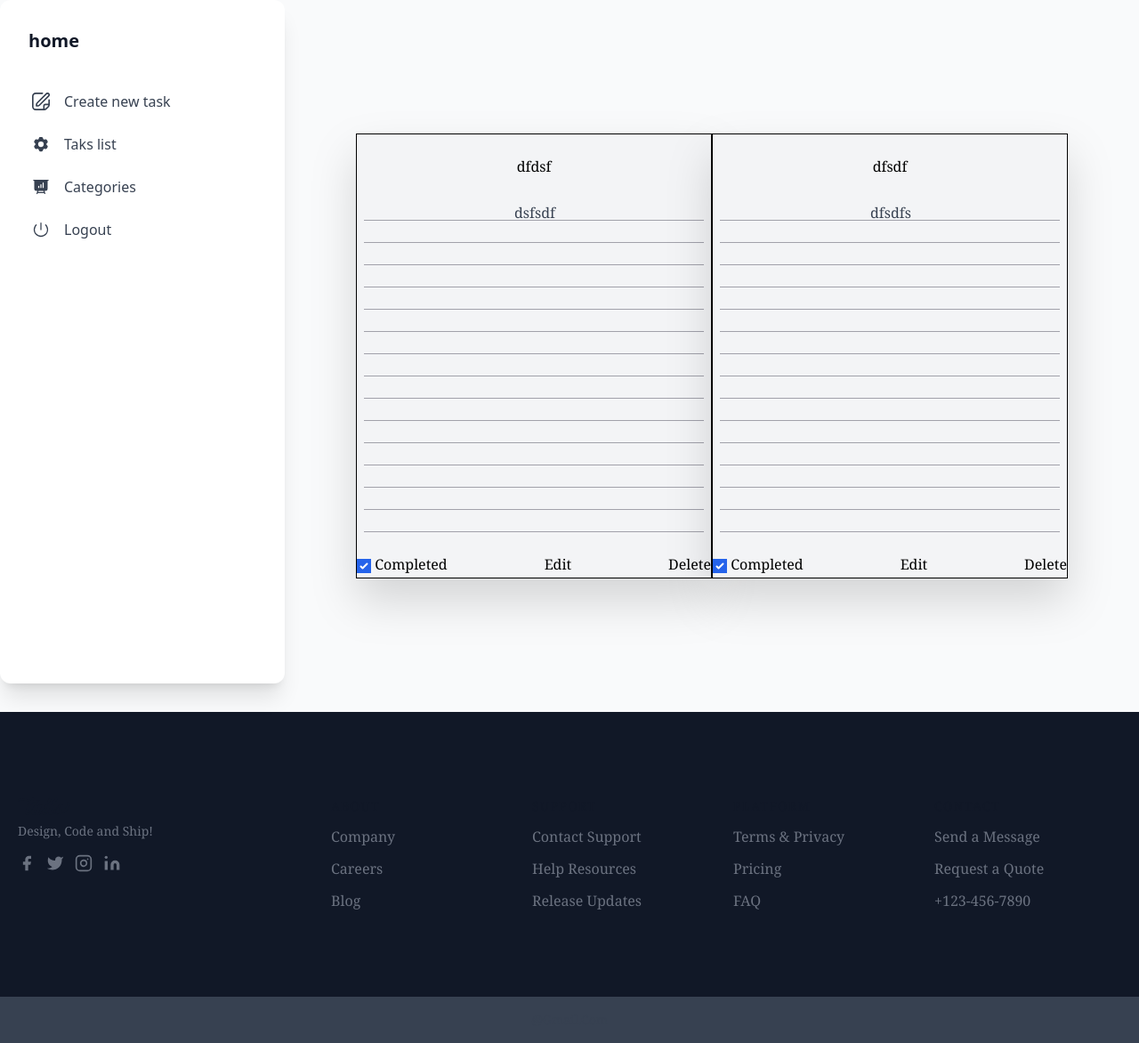
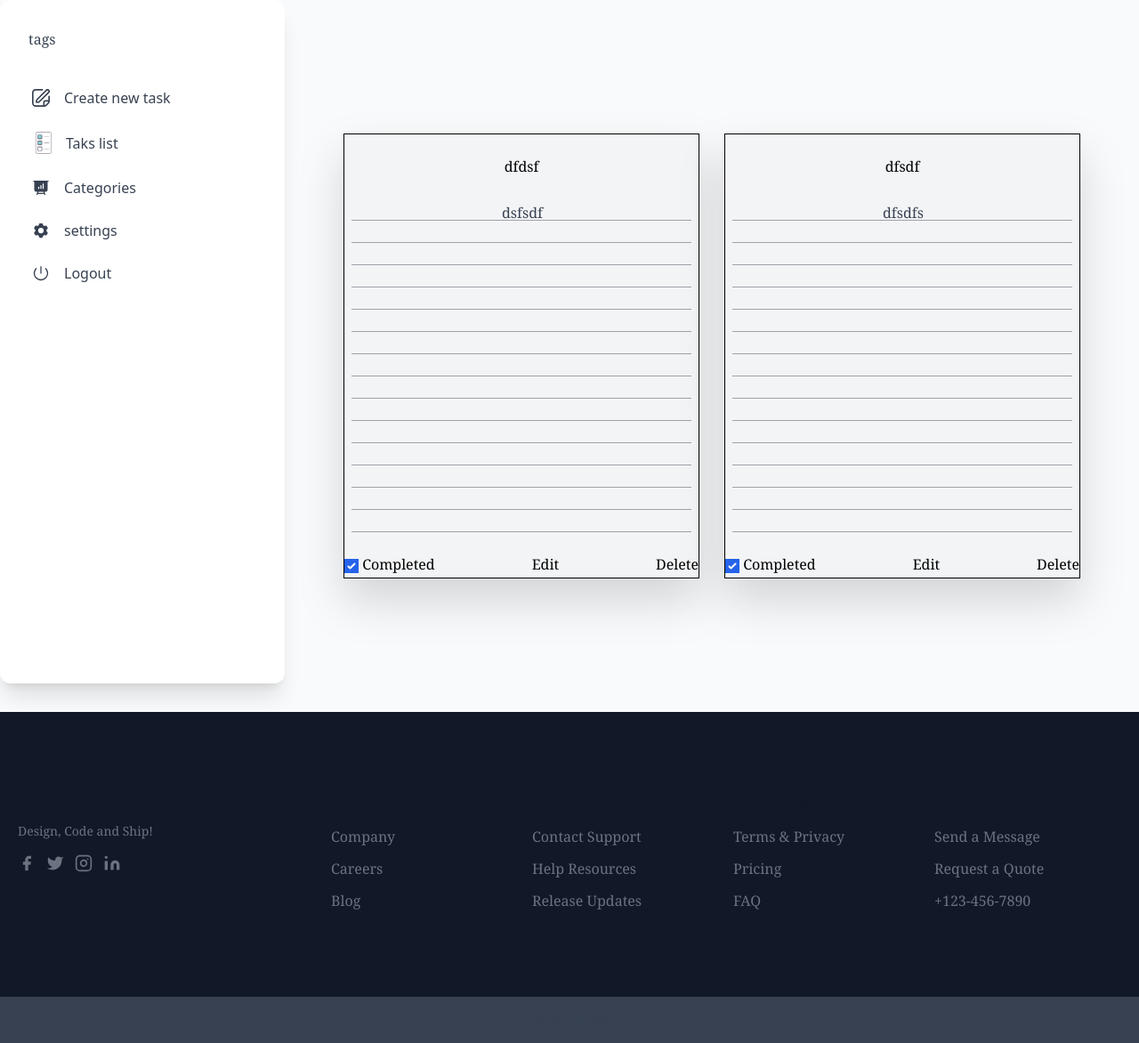
Before and after one commit to fxcx/tasks, a Django app: page /tasks/ in a window 1280 px wide. Shown: the part 96-1268 px from the top of the page at 89% size. Run offline with Django 5.2, Linux system fonts and the light colour scheme; a user stored in the database is signed in; data comes from the database, SQL or seed files in the repository; style sheets or scripts are compiled from the project's sources; some libraries are stand-ins or nearby versions.

Commit message:
centre create category, agregue un button

```diff
--- a/theme/templates/index.html
+++ b/theme/templates/index.html
@@ -37,7 +37,6 @@
               <label for="">Completed</label>
             </div>
           </div>
-
           <div class="category p-1">
             <span>Category: </span>
             <select name="category" id="category">
@@ -50,10 +49,10 @@
         </form>
       </section>
     </header>
-    <main class="flex max-w-full">
+    <main class="flex max-w-full overflow-y-scroll">
       <section class="flex w-1/2 flex-col bg-clip-border rounded-xl bg-white text-gray-700 h-[calc(100vh-2rem)] max-w-[20rem] p-4 shadow-xl shadow-blue-gray-900/5">
 			  <div class="mb-2 p-4">
-          <h5 class="block antialiased tracking-normal font-sans text-xl font-semibold leading-snug text-gray-900">home</h5>
+          <p>tags</p>
 			  </div>
 			  <nav class="flex flex-col gap-1 min-w-[240px] p-2 font-sans text-base font-normal text-gray-700">
           <div role="button" tabindex="0" class="flex items-center w-full p-3 rounded-lg text-start leading-tight transition-all hover:bg-blue-50 hover:bg-opacity-80 focus:bg-blue-50 focus:bg-opacity-80 active:bg-blue-50 active:bg-opacity-80 hover:text-blue-900 focus:text-blue-900 active:text-blue-900 outline-none">
@@ -66,9 +65,16 @@
             <a href="{% url 'tasks:create' %}">Create new task</a>
           </div>
           <div role="button" tabindex="0" class="flex items-center w-full p-3 rounded-lg text-start leading-tight transition-all hover:bg-blue-50 hover:bg-opacity-80 focus:bg-blue-50 focus:bg-opacity-80 active:bg-blue-50 active:bg-opacity-80 hover:text-blue-900 focus:text-blue-900 active:text-blue-900 outline-none">
-            <div class="grid place-items-center mr-4">
-              <svg xmlns="http://www.w3.org/2000/svg" viewBox="0 0 24 24" fill="currentColor" aria-hidden="true" class="h-5 w-5">
-                <path fill-rule="evenodd" d="M11.078 2.25c-.917 0-1.699.663-1.85 1.567L9.05 4.889c-.02.12-.115.26-.297.348a7.493 7.493 0 00-.986.57c-.166.115-.334.126-.45.083L6.3 5.508a1.875 1.875 0 00-2.282.819l-.922 1.597a1.875 1.875 0 00.432 2.385l.84.692c.095.078.17.229.154.43a7.598 7.598 0 000 1.139c.015.2-.059.352-.153.43l-.841.692a1.875 1.875 0 00-.432 2.385l.922 1.597a1.875 1.875 0 002.282.818l1.019-.382c.115-.043.283-.031.45.082.312.214.641.405.985.57.182.088.277.228.297.35l.178 1.071c.151.904.933 1.567 1.85 1.567h1.844c.916 0 1.699-.663 1.85-1.567l.178-1.072c.02-.12.114-.26.297-.349.344-.165.673-.356.985-.57.167-.114.335-.125.45-.082l1.02.382a1.875 1.875 0 002.28-.819l.923-1.597a1.875 1.875 0 00-.432-2.385l-.84-.692c-.095-.078-.17-.229-.154-.43a7.614 7.614 0 000-1.139c-.016-.2.059-.352.153-.43l.84-.692c.708-.582.891-1.59.433-2.385l-.922-1.597a1.875 1.875 0 00-2.282-.818l-1.02.382c-.114.043-.282.031-.449-.083a7.49 7.49 0 00-.985-.57c-.183-.087-.277-.227-.297-.348l-.179-1.072a1.875 1.875 0 00-1.85-1.567h-1.843zM12 15.75a3.75 3.75 0 100-7.5 3.75 3.75 0 000 7.5z" clip-rule="evenodd"></path>
+            <div class="grid place-items-center mr-2">
+              <?xml version="1.0" encoding="utf-8"?>
+              <svg width="30px" height="25px" viewBox="0 0 1192 1024" class="icon"  version="1.1" xmlns="http://www.w3.org/2000/svg"><path d="M212 32h600c32.8 0 60 27.2 60 60v840c0 32.8-27.2 60-60 60h-600c-32.8 0-60-27.2-60-60v-840C152 59.2 179.2 32 212 32z" fill="#FFFFFF" />
+                <path d="M414.4 876H271.2c-10.4 0-19.2-8.8-19.2-19.2V713.6c0-10.4 8.8-19.2 19.2-19.2h143.2c10.4 0 19.2 8.8 19.2 19.2v143.2c0 10.4-8.8 19.2-19.2 19.2z" fill="#FFFFFF" />
+                <path d="M812 1000h-600c-37.6 0-68-30.4-68-68v-840C144 54.4 174.4 24 212 24h600c37.6 0 68 30.4 68 68v840c0 37.6-30.4 68-68 68zM212 40C183.2 40 160 63.2 160 92v840c0 28.8 23.2 52 52 52h600c28.8 0 52-23.2 52-52v-840c0-28.8-23.2-52-52-52h-600z" fill="#6A576D" /><path d="M414.4 330.4H271.2c-10.4 0-19.2-8.8-19.2-19.2v-144c0-10.4 8.8-19.2 19.2-19.2h143.2c10.4 0 19.2 8.8 19.2 19.2v143.2c0 11.2-8.8 20-19.2 20z" fill="#82CFCD" />
+                <path d="M414.4 338.4H271.2c-15.2 0-27.2-12-27.2-27.2v-144c0-15.2 12-27.2 27.2-27.2h143.2c15.2 0 27.2 12 27.2 27.2v143.2c0 15.2-12 28-27.2 28zM271.2 156c-6.4 0-11.2 4.8-11.2 11.2v143.2c0 6.4 4.8 11.2 11.2 11.2h143.2c6.4 0 11.2-4.8 11.2-11.2V167.2c0-6.4-4.8-11.2-11.2-11.2H271.2z" fill="#6A576D" />
+                <path d="M414.4 603.2H271.2c-10.4 0-19.2-8.8-19.2-19.2V440c0-10.4 8.8-19.2 19.2-19.2h143.2c10.4 0 19.2 8.8 19.2 19.2v144c0 10.4-8.8 19.2-19.2 19.2z" fill="#82CFCD" /><path d="M414.4 611.2H271.2c-15.2 0-27.2-12-27.2-27.2V440c0-15.2 12-27.2 27.2-27.2h143.2c15.2 0 27.2 12 27.2 27.2v144c0 14.4-12 27.2-27.2 27.2zM271.2 428.8c-6.4 0-11.2 4.8-11.2 11.2v144c0 6.4 4.8 11.2 11.2 11.2h143.2c6.4 0 11.2-4.8 11.2-11.2V440c0-6.4-4.8-11.2-11.2-11.2H271.2zM414.4 884H271.2c-15.2 0-27.2-12-27.2-27.2V713.6c0-15.2 12-27.2 27.2-27.2h143.2c15.2 0 27.2 12 27.2 27.2v143.2c0 15.2-12 27.2-27.2 27.2zM271.2 701.6c-6.4 0-11.2 4.8-11.2 11.2V856c0 6.4 4.8 11.2 11.2 11.2h143.2c6.4 0 11.2-4.8 11.2-11.2V713.6c0-6.4-4.8-11.2-11.2-11.2H271.2zM414.4 338.4H271.2c-15.2 0-27.2-12-27.2-27.2v-144c0-15.2 12-27.2 27.2-27.2h143.2c15.2 0 27.2 12 27.2 27.2v143.2c0 15.2-12 28-27.2 28zM271.2 156c-6.4 0-11.2 4.8-11.2 11.2v143.2c0 6.4 4.8 11.2 11.2 11.2h143.2c6.4 0 11.2-4.8 11.2-11.2V167.2c0-6.4-4.8-11.2-11.2-11.2H271.2z" fill="#6A576D" />
+                <path d="M414.4 611.2H271.2c-15.2 0-27.2-12-27.2-27.2V440c0-15.2 12-27.2 27.2-27.2h143.2c15.2 0 27.2 12 27.2 27.2v144c0 14.4-12 27.2-27.2 27.2zM271.2 428.8c-6.4 0-11.2 4.8-11.2 11.2v144c0 6.4 4.8 11.2 11.2 11.2h143.2c6.4 0 11.2-4.8 11.2-11.2V440c0-6.4-4.8-11.2-11.2-11.2H271.2zM414.4 884H271.2c-15.2 0-27.2-12-27.2-27.2V713.6c0-15.2 12-27.2 27.2-27.2h143.2c15.2 0 27.2 12 27.2 27.2v143.2c0 15.2-12 27.2-27.2 27.2zM271.2 701.6c-6.4 0-11.2 4.8-11.2 11.2V856c0 6.4 4.8 11.2 11.2 11.2h143.2c6.4 0 11.2-4.8 11.2-11.2V713.6c0-6.4-4.8-11.2-11.2-11.2H271.2zM768 247.2H548c-4.8 0-8-3.2-8-8s3.2-8 8-8H768c4.8 0 8 3.2 8 8s-3.2 8-8 8z" fill="#6A576D" />
+                <path d="M768 520H548c-4.8 0-8-3.2-8-8s3.2-8 8-8H768c4.8 0 8 3.2 8 8s-3.2 8-8 8z" fill="#6A576D" />
+                <path d="M766.4 792.8H546.4c-4.8 0-8-3.2-8-8s3.2-8 8-8h220c4.8 0 8 3.2 8 8s-4 8-8 8z" fill="#6A576D" />
               </svg>
             </div>
             <a href="{% url 'tasks:index' %}">Taks list</a>
@@ -84,6 +90,14 @@
           <div role="button" tabindex="0" class="flex items-center w-full p-3 rounded-lg text-start leading-tight transition-all hover:bg-blue-50 hover:bg-opacity-80 focus:bg-blue-50 focus:bg-opacity-80 active:bg-blue-50 active:bg-opacity-80 hover:text-blue-900 focus:text-blue-900 active:text-blue-900 outline-none">
             <div class="grid place-items-center mr-4">
               <svg xmlns="http://www.w3.org/2000/svg" viewBox="0 0 24 24" fill="currentColor" aria-hidden="true" class="h-5 w-5">
+                <path fill-rule="evenodd" d="M11.078 2.25c-.917 0-1.699.663-1.85 1.567L9.05 4.889c-.02.12-.115.26-.297.348a7.493 7.493 0 00-.986.57c-.166.115-.334.126-.45.083L6.3 5.508a1.875 1.875 0 00-2.282.819l-.922 1.597a1.875 1.875 0 00.432 2.385l.84.692c.095.078.17.229.154.43a7.598 7.598 0 000 1.139c.015.2-.059.352-.153.43l-.841.692a1.875 1.875 0 00-.432 2.385l.922 1.597a1.875 1.875 0 002.282.818l1.019-.382c.115-.043.283-.031.45.082.312.214.641.405.985.57.182.088.277.228.297.35l.178 1.071c.151.904.933 1.567 1.85 1.567h1.844c.916 0 1.699-.663 1.85-1.567l.178-1.072c.02-.12.114-.26.297-.349.344-.165.673-.356.985-.57.167-.114.335-.125.45-.082l1.02.382a1.875 1.875 0 002.28-.819l.923-1.597a1.875 1.875 0 00-.432-2.385l-.84-.692c-.095-.078-.17-.229-.154-.43a7.614 7.614 0 000-1.139c-.016-.2.059-.352.153-.43l.84-.692c.708-.582.891-1.59.433-2.385l-.922-1.597a1.875 1.875 0 00-2.282-.818l-1.02.382c-.114.043-.282.031-.449-.083a7.49 7.49 0 00-.985-.57c-.183-.087-.277-.227-.297-.348l-.179-1.072a1.875 1.875 0 00-1.85-1.567h-1.843zM12 15.75a3.75 3.75 0 100-7.5 3.75 3.75 0 000 7.5z" clip-rule="evenodd"></path>
+              </svg>
+            </div>
+            <a href="{% url 'tasks:logout' %}">settings</a>
+          </div>
+          <div role="button" tabindex="0" class="flex items-center w-full p-3 rounded-lg text-start leading-tight transition-all hover:bg-blue-50 hover:bg-opacity-80 focus:bg-blue-50 focus:bg-opacity-80 active:bg-blue-50 active:bg-opacity-80 hover:text-blue-900 focus:text-blue-900 active:text-blue-900 outline-none">
+            <div class="grid place-items-center mr-4">
+              <svg xmlns="http://www.w3.org/2000/svg" viewBox="0 0 24 24" fill="currentColor" aria-hidden="true" class="h-5 w-5">
                 <path fill-rule="evenodd" d="M12 2.25a.75.75 0 01.75.75v9a.75.75 0 01-1.5 0V3a.75.75 0 01.75-.75zM6.166 5.106a.75.75 0 010 1.06 8.25 8.25 0 1011.668 0 .75.75 0 111.06-1.06c3.808 3.807 3.808 9.98 0 13.788-3.807 3.808-9.98 3.808-13.788 0-3.808-3.807-3.808-9.98 0-13.788a.75.75 0 011.06 0z" clip-rule="evenodd"></path>
               </svg>
             </div>
@@ -92,7 +106,7 @@
         </nav>
       </section>
       {% block tasks %}
-    <section class="flex flex-wrap justify-center w-full">
+      <section class="flex flex-wrap gap-7 justify-center w-full">
         {% for task in tasks %}
         <article class="grid place-content-center">
           <div class="flex items-center justify-center min-h-screen min-w-screen">
@@ -137,8 +151,8 @@
                 </div>
               </article>
         {% endfor %}
+      </section>
       {% endblock %}
-      </section>
     </main>
 
     <footer class="flex flex-row items-end w-full bg-gray-900">
```
Lines whose indentation alone changed are shown as unchanged.
